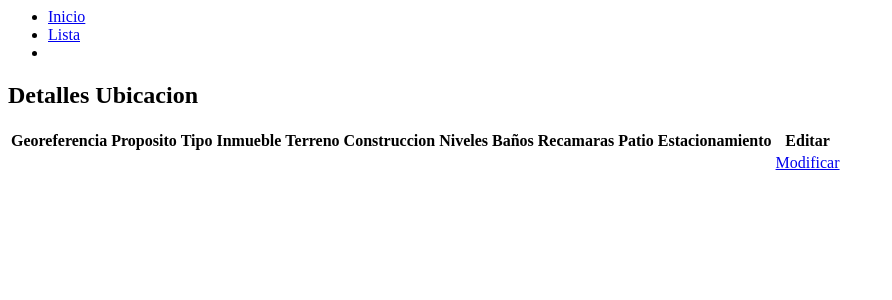
After one commit to gamboamartin/inmobiliaria, a PHP site: page /views/wt_hogar/detalles_ubicacion.php in a window 1280 px wide. The commit adds this page. Shown: the top 300 px of the page, without its empty margins (0-892 px from the left). Run offline with PHP 8.4, Linux system fonts and the light colour scheme; the template is opened without the code that fills it, so the values that code supplies are empty.

Commit message:
v0.41.4 Se agrega accion detalles_ubicacion y se modifican sus campos correspondientes en CRUD

```diff
--- /dev/null
+++ b/views/wt_hogar/detalles_ubicacion.php
@@ -0,0 +1,62 @@
+<?php use config\views; ?>
+<?php /** @var controllers\controlador_wt_hogar $controlador */ ?>
+<?php /** @var stdClass $row  viene de registros del controler*/ ?>
+<div class="widget  widget-box box-container form-main widget-form-cart" id="form">
+    <div class="container">
+        <div class="row">
+            <div class="col-lg-12">
+                <section class="top-title">
+                    <ul class="breadcrumb">
+                        <li class="item"><a href="./index.php?seccion=adm_session&accion=inicio&session_id=<?php echo $controlador->session_id; ?>"> Inicio </a></li>
+                        <li class="item"><a href="./index.php?seccion=wt_hogar&accion=lista&session_id=<?php echo $controlador->session_id; ?>"> Lista </a></li>
+                        <li class="item"> <?php echo $controlador->row_upd->wt_hogar_descripcion?> </li>
+                    </ul>    <h1 class="h-side-title page-title page-title-big text-color-primary"><?php echo strtoupper($controlador->row_upd->wt_hogar_descripcion)?></h1>
+                </section> <!-- /. content-header -->
+                <div class="widget  widget-box box-container form-main widget-form-cart" id="form">
+                    <div class="widget-header">
+                        <h2>Detalles Ubicacion</h2>
+                    </div>
+                    <div>
+                        <table class="table">
+                            <thead class="thead-dark">
+                            <tr>
+                                <th scope="col">Georeferencia</th>
+                                <th scope="col">Proposito</th>
+                                <th scope="col">Tipo Inmueble</th>
+                                <th scope="col">Terreno</th>
+                                <th scope="col">Construccion</th>
+                                <th scope="col">Niveles</th>
+                                <th scope="col">Baños</th>
+                                <th scope="col">Recamaras</th>
+                                <th scope="col">Patio</th>
+                                <th scope="col">Estacionamiento</th>
+                                <th scope="col">Editar</th>
+                            </tr>
+                            </thead>
+                            <tbody>
+                            <tr>
+                                <td><?php echo $controlador->row_upd->wt_hogar_georeferencia?></td>
+                                <td><?php echo $controlador->row_upd->wt_proposito_descripcion?></td>
+                                <td><?php echo $controlador->row_upd->wt_tipo_inmueble_descripcion?></td>
+                                <td><?php echo $controlador->row_upd->wt_hogar_terreno?></td>
+                                <td><?php echo $controlador->row_upd->wt_hogar_construccion?></td>
+                                <td><?php echo $controlador->row_upd->wt_hogar_niveles?></td>
+                                <td><?php echo $controlador->row_upd->wt_hogar_banio?></td>
+                                <td><?php echo $controlador->row_upd->wt_hogar_recamara?></td>
+                                <td><?php echo $controlador->row_upd->wt_hogar_patio?></td>
+                                <td><?php echo $controlador->row_upd->wt_hogar_estacionamiento?></td>
+                                <td>
+                                    <a href="./index.php?seccion=wt_hogar&accion=detalles_ubicacion&registro_id=<?php echo $controlador->registro_id; ?>&session_id=<?php echo $controlador->session_id; ?>" class="btn btn-info"><i class="glyphicon glyphicon-edit"></i>
+                                        Modificar
+                                    </a>
+                                </td>
+                            </tr>
+                            </tbody>
+                        </table>
+                    </div>
+                </div>
+            </div><!-- /.center-content -->
+        </div>
+    </div>
+
+</div>
```
Also changed, not shown: controllers/controlador_wt_hogar.php (+21 -0 lines), templates/listas/wt_hogar/row.php (+5 -10 lines), templates/listas/wt_hogar/thead.php (+1 -10 lines).
